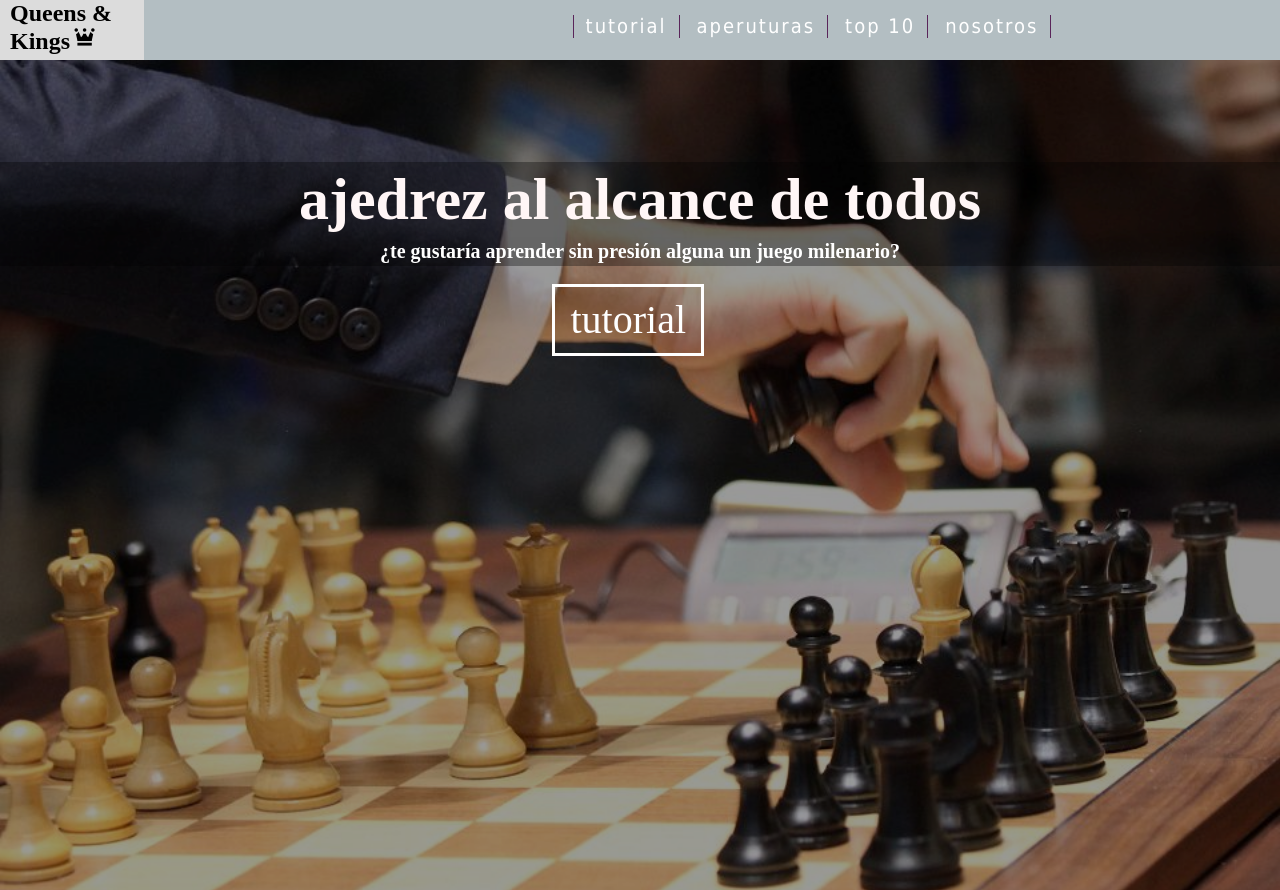
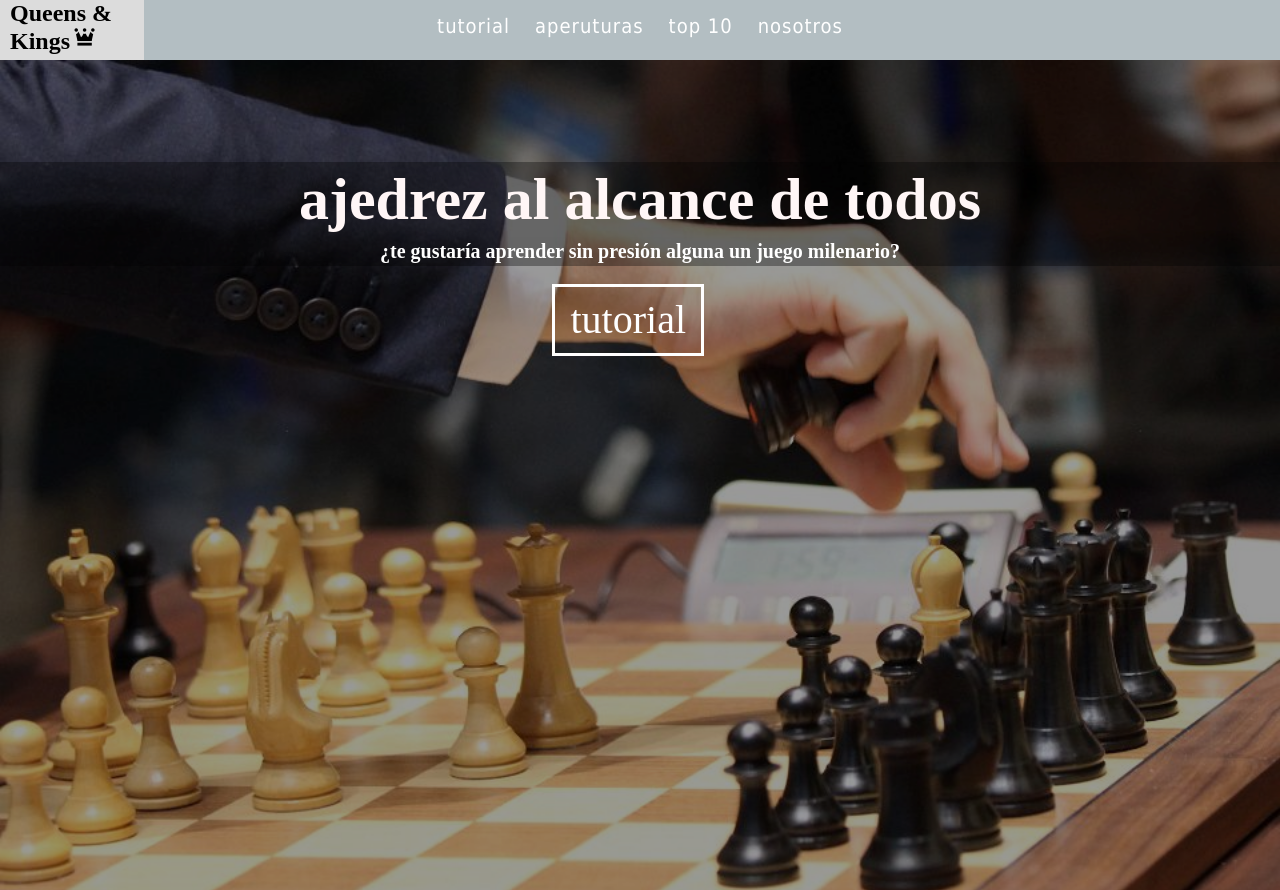
Before and after one commit to FrancoMartinPersonal/2ndProyect-queens-kings, a plain HTML site: page index.html in a window 1280 px wide. Shown: the top 890 px of the page. Drawn offline with nearby package versions, Linux system fonts and the light colour scheme; a web font is replaced by a local one.

Commit message:
modifiqué el header nav index

```diff
--- a/css/estilo.css
+++ b/css/estilo.css
@@ -316,8 +316,8 @@ color:lightgoldenrodyellow
 .contenedor__nav{
 display:flex;
 position: absolute;
-top: 15px;
-right: 1em;
+top: 0px;
+right: 15%;
 background:none;
 width: 70%;
  z-index: 500;
@@ -325,6 +325,7 @@ align-items:unset;
 justify-content:space-around;
 transition: unset;
 
+height: 3em;
 }
 
 
@@ -332,32 +333,38 @@ transition: unset;
    display:inline-block;
 
  width:unset;
- height: auto;
- border-right: 1px solid  rgb(90, 37, 90);
+ height: 100%;
+ border-right:none;
  border-bottom:unset;
-  padding-left:12px;
-  padding-right:12px;
+  padding-left:10px;
+  padding-right:10px;
  padding-bottom: unset;
-  padding-top: unset;
+  padding-top: 15px;
+  transition:0.50s color;
 }
 .contenedor__ul-items a:hover{
-color: rgb(161, 114, 11);
+color: rgba(10, 10, 10, 0.50);
+
+}
+.contenedor__ul-items:hover{
+background: linear-gradient(to right , rgba(0, 0, 0, 0.06),rgba(92, 92, 92, 0), rgba(0, 0, 0, 0.06)) ;
+border-radius:5px;
 }
 .contenedor__ul-items a{
     display:static;
  font-family: Tahoma, sans-serif;
- letter-spacing: 2px;
+ letter-spacing: 1px;
 
 
  text-decoration: none;
 position: static;
 color: rgb(255, 255, 255);
-transition:0.25s color;
+transition:0.50s color;
 
 }
 .contenedor__ul-items:nth-child(1){
 border-top:unset;
- border-left: 1px solid rgb(90, 37, 90);
+ border-left:none;
 }
 .contenedor__ul-items:nth-child(4){
 border-bottom:unset;
--- a/index.html
+++ b/index.html
@@ -39,9 +39,7 @@
         <main>
             <section class="contenedor__section">
                 <img class="contenedor__section-imagen" src="img/OIP.jpg">
-                <div class="contenedor__section-imagenfiltro">
 
-                </div>
 
                <div class="contenedor__section-titulo">
                    <h2>ajedrez al alcance de todos</h2>
```
